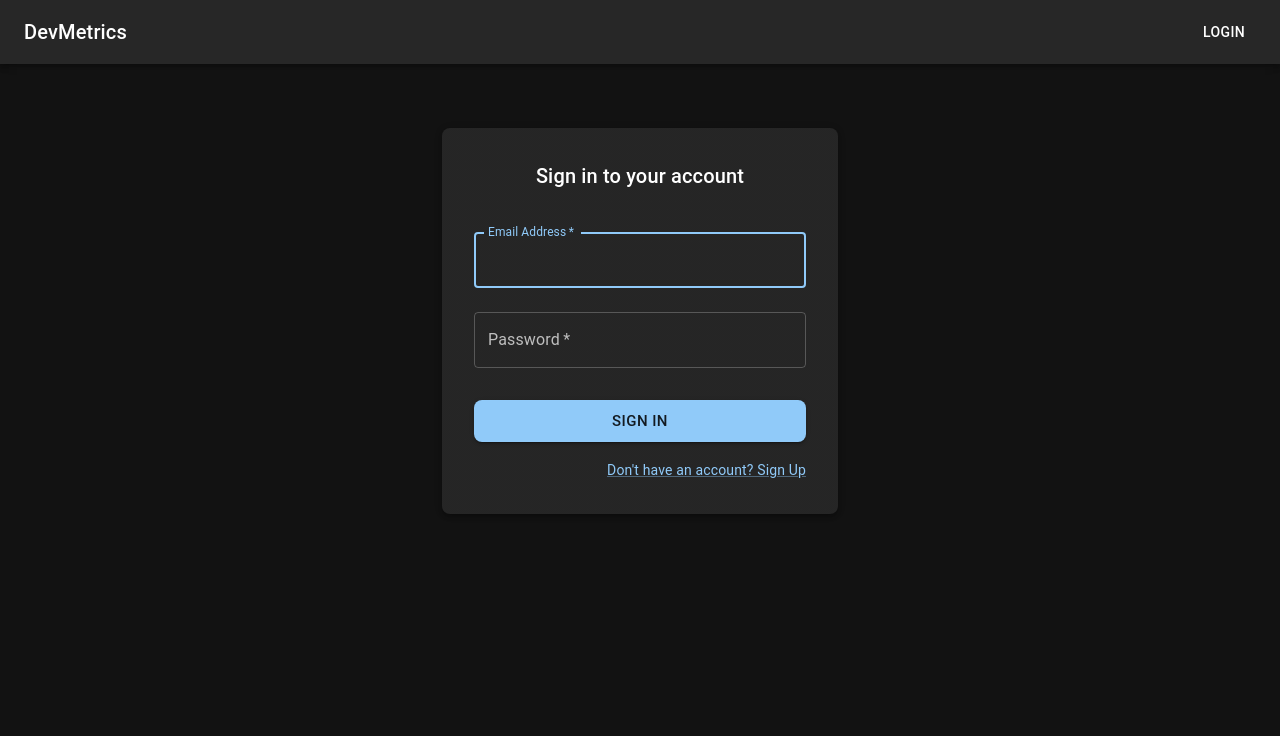
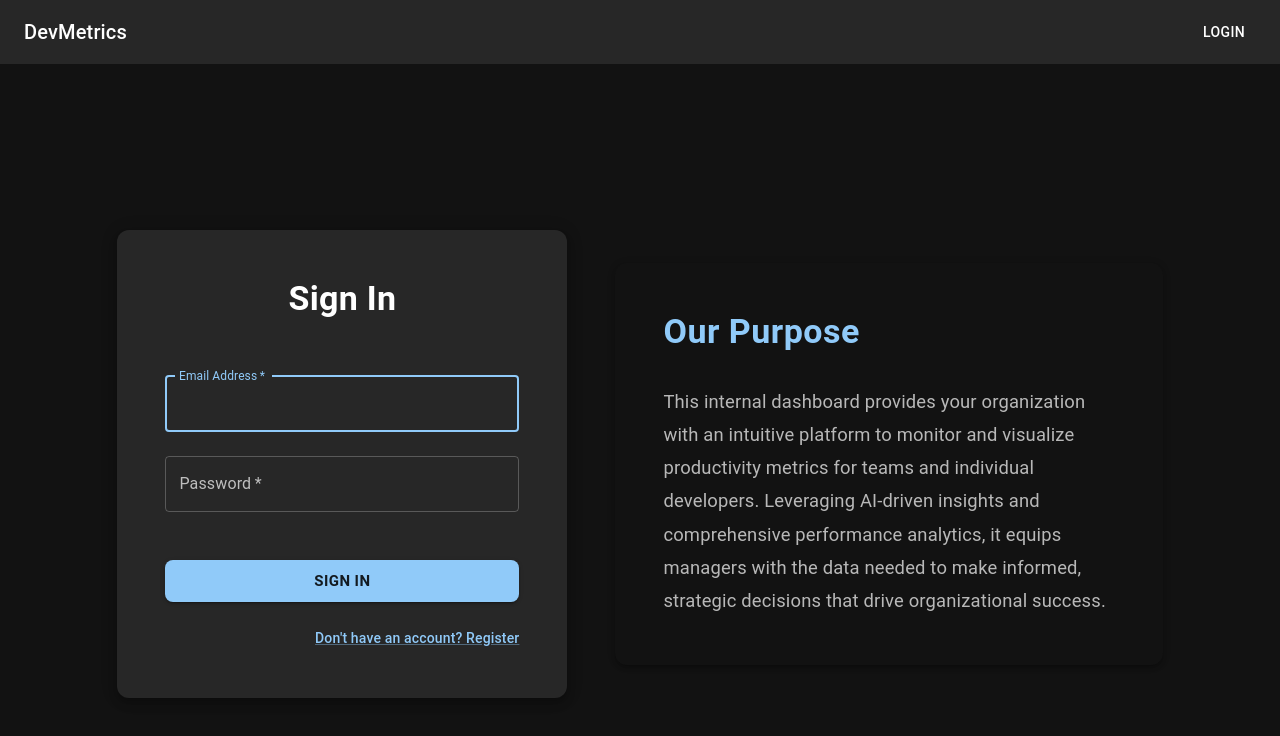
Before and after one commit to Senitha-EminentB/Internal-Productivity, a React (Vite) app in the folder frontend/: page /login in a window 1280 px wide. Shown: the top 736 px of the page. Built offline with nearby package versions, Linux system fonts and the light colour scheme.

Commit message:
Update CSS

```diff
--- a/frontend/src/pages/Login.jsx
+++ b/frontend/src/pages/Login.jsx
@@ -1,62 +1,77 @@
-import { useAuth } from '../context/AuthContext';
-import { useNavigate, Link as RouterLink } from 'react-router-dom';
-import { useState } from 'react';
+import { useAuth } from "../context/AuthContext";
+import { useNavigate, Link as RouterLink } from "react-router-dom";
+import { useState } from "react";
 import {
   Button,
   TextField,
-  Container,
   Typography,
   Box,
   Alert,
-  Grid,
   Link as MuiLink,
-  Paper
-} from '@mui/material';
+  Paper,
+} from "@mui/material";
 
 const Login = () => {
   const { login } = useAuth();
   const navigate = useNavigate();
-  const [email, setEmail] = useState('');
-  const [password, setPassword] = useState('');
-  const [error, setError] = useState('');
+  const [email, setEmail] = useState("");
+  const [password, setPassword] = useState("");
+  const [error, setError] = useState("");
 
   const handleSubmit = async (e) => {
     e.preventDefault();
-    setError('');
+    setError("");
     try {
       await login(email, password);
-      navigate('/');
+      navigate("/");
     } catch (err) {
-      setError('Failed to log in. Please check your credentials.');
+      setError("Failed to log in. Please check your credentials.");
       console.error(err);
     }
   };
 
   return (
-    <Container component="main" maxWidth="xs">
+    <Box
+      sx={{
+        display: "flex",
+        height: "100vh",
+        alignItems: "center",
+        justifyContent: "center",
+        px: 4,
+        backgroundColor: "background.default",
+      }}
+    >
+      {/* Left side - Login Form */}
       <Paper
-        elevation={3}
+        elevation={4}
         sx={{
-          mt: 8,
-          p: 4,
-          borderRadius: 2,
-          display: 'flex',
-          flexDirection: 'column',
-          alignItems: 'center',
+          width: "45%",
+          minWidth: 320,
+          maxWidth: 450,
+          p: 6,
+          borderRadius: 3,
+          display: "flex",
+          flexDirection: "column",
+          alignItems: "center",
+          backgroundColor: "background.paper",
+          boxShadow: 6,
         }}
       >
-
-        <Typography component="h2" variant="h6" sx={{ mb: 2 }}>
-          Sign in to your account
+        <Typography
+          component="h1"
+          variant="h4"
+          sx={{ mb: 5, fontWeight: "700", color: "text.primary" }}
+        >
+          Sign In
         </Typography>
 
         {error && (
-          <Alert severity="error" sx={{ width: '100%', mb: 2 }}>
+          <Alert severity="error" sx={{ width: "100%", mb: 4 }}>
             {error}
           </Alert>
         )}
 
-        <Box component="form" onSubmit={handleSubmit} sx={{ mt: 1, width: '100%' }}>
+        <Box component="form" onSubmit={handleSubmit} sx={{ width: "100%" }}>
           <TextField
             variant="outlined"
             margin="normal"
@@ -89,21 +104,61 @@ const Login = () => {
             fullWidth
             variant="contained"
             size="large"
-            sx={{ mt: 3, mb: 2, borderRadius: 2 }}
+            sx={{ mt: 5, mb: 3, borderRadius: 2, fontWeight: "600" }}
           >
             Sign In
           </Button>
 
-          <Grid container justifyContent="flex-end">
-            <Grid item>
-              <MuiLink component={RouterLink} to="/register" variant="body2">
-                Don&apos;t have an account? Sign Up
-              </MuiLink>
-            </Grid>
-          </Grid>
+          <Box textAlign="right">
+            <MuiLink
+              component={RouterLink}
+              to="/register"
+              variant="body2"
+              sx={{ fontWeight: "500" }}
+            >
+              Don&apos;t have an account? Register
+            </MuiLink>
+          </Box>
         </Box>
       </Paper>
-    </Container>
+
+      {/* Right side - Purpose */}
+      <Box
+        sx={{
+          width: "45%",
+          minWidth: 320,
+          ml: 6,
+          p: 6,
+          borderRadius: 3,
+          boxShadow: 3,
+          display: "flex",
+          flexDirection: "column",
+          justifyContent: "center",
+          backgroundColor: "background.paper",
+        }}
+      >
+        <Typography
+          variant="h4"
+          sx={{
+            mb: 4,
+            fontWeight: "700",
+            color: "primary.main",
+            letterSpacing: 0.5,
+          }}
+        >
+          Our Purpose
+        </Typography>
+        <Typography
+          variant="body1"
+          sx={{ fontSize: "1.15rem", lineHeight: 1.8, color: "text.secondary" }}
+        >
+          This internal dashboard provides your organization with an intuitive platform to monitor and
+          visualize productivity metrics for teams and individual developers. Leveraging AI-driven insights
+          and comprehensive performance analytics, it equips managers with the data needed to make informed,
+          strategic decisions that drive organizational success.
+        </Typography>
+      </Box>
+    </Box>
   );
 };
 
--- a/frontend/src/pages/Register.jsx
+++ b/frontend/src/pages/Register.jsx
@@ -33,44 +33,47 @@ const Register = () => {
       await register(name, email, password, role);
       navigate('/');
     } catch (err) {
-      setError('Failed to register. The email might already be in use.');
+      setError('Registration failed. The email may already be in use.');
       console.error(err);
     }
   };
 
   return (
-    <Container component="main" maxWidth="xs">
+    <Container component="main" maxWidth="xs" sx={{ mt: 8 }}>
       <Paper
-        elevation={3}
+        elevation={4}
         sx={{
-          mt: 8,
-          p: 4,
-          borderRadius: 2,
+          p: 5,
+          borderRadius: 3,
           display: 'flex',
           flexDirection: 'column',
           alignItems: 'center',
+          boxShadow: 6,
+          backgroundColor: 'background.paper',
         }}
       >
-
-        <Typography component="h2" variant="h6" sx={{ mb: 2 }}>
-          Create your account
+        <Typography
+          component="h1"
+          variant="h4"
+          sx={{ mb: 4, fontWeight: '700', color: 'text.primary' }}
+        >
+          Create Your Account
         </Typography>
 
         {error && (
-          <Alert severity="error" sx={{ width: '100%', mb: 2 }}>
+          <Alert severity="error" sx={{ width: '100%', mb: 4 }}>
             {error}
           </Alert>
         )}
 
-        <Box component="form" onSubmit={handleSubmit} sx={{ mt: 1, width: '100%' }}>
-          <Grid container spacing={2}>
+        <Box component="form" onSubmit={handleSubmit} sx={{ width: '100%' }}>
+          <Grid container spacing={3}>
             <Grid item xs={12}>
               <TextField
                 name="name"
+                label="Full Name"
                 required
                 fullWidth
-                id="name"
-                label="Name"
                 autoFocus
                 variant="outlined"
                 value={name}
@@ -79,29 +82,28 @@ const Register = () => {
             </Grid>
             <Grid item xs={12}>
               <TextField
+                name="email"
+                label="Email Address"
+                type="email"
                 required
                 fullWidth
-                id="email"
-                label="Email Address"
-                name="email"
-                autoComplete="email"
                 variant="outlined"
                 value={email}
                 onChange={(e) => setEmail(e.target.value)}
+                autoComplete="email"
               />
             </Grid>
             <Grid item xs={12}>
               <TextField
-                required
-                fullWidth
                 name="password"
                 label="Password"
                 type="password"
-                id="password"
-                autoComplete="new-password"
+                required
+                fullWidth
                 variant="outlined"
                 value={password}
                 onChange={(e) => setPassword(e.target.value)}
+                autoComplete="new-password"
               />
             </Grid>
             <Grid item xs={12}>
@@ -127,14 +129,19 @@ const Register = () => {
             fullWidth
             variant="contained"
             size="large"
-            sx={{ mt: 3, mb: 2, borderRadius: 2 }}
+            sx={{ mt: 5, mb: 3, borderRadius: 2, fontWeight: '600' }}
           >
             Sign Up
           </Button>
 
           <Grid container justifyContent="flex-end">
             <Grid item>
-              <MuiLink component={RouterLink} to="/login" variant="body2">
+              <MuiLink
+                component={RouterLink}
+                to="/login"
+                variant="body2"
+                sx={{ fontWeight: '500' }}
+              >
                 Already have an account? Sign in
               </MuiLink>
             </Grid>
```
